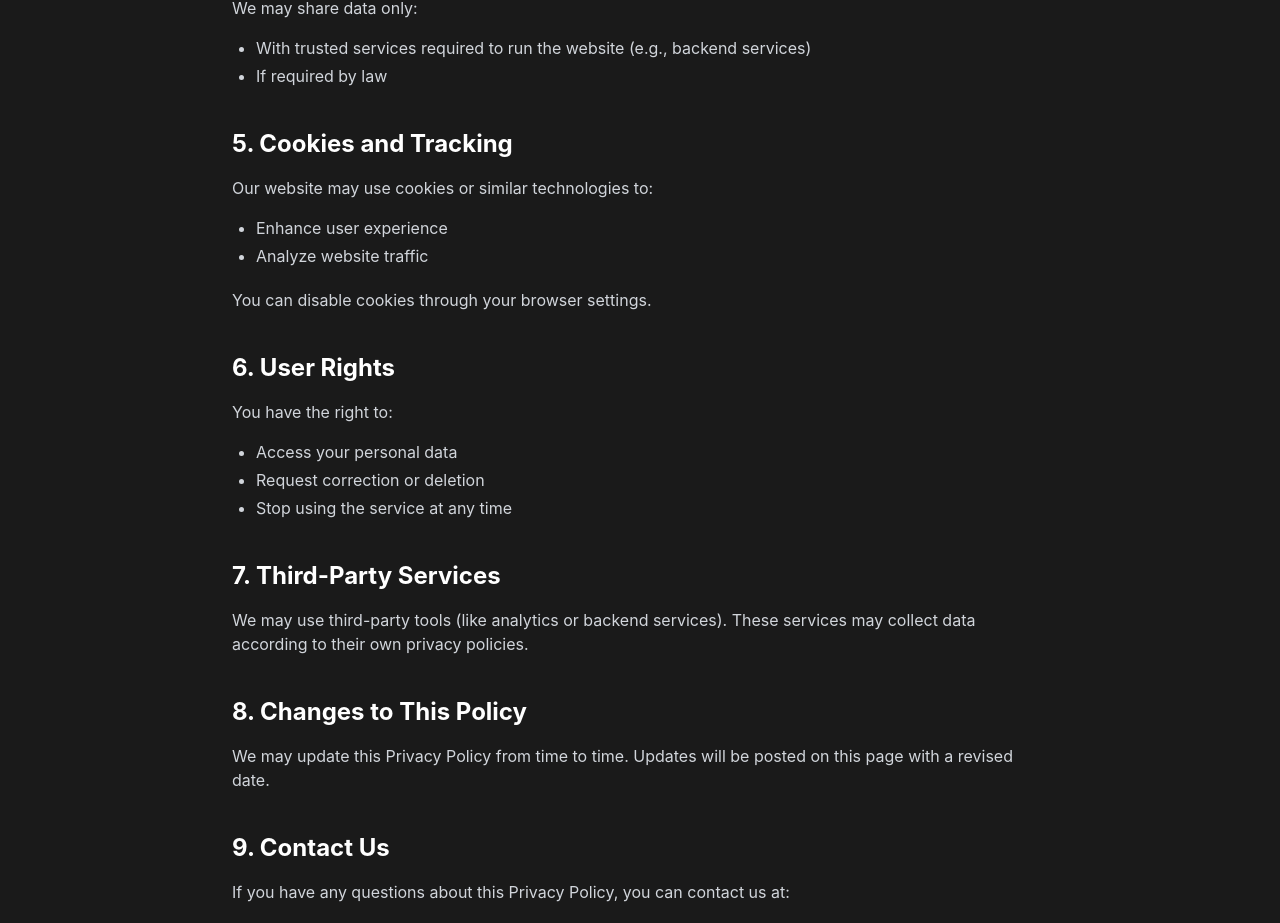
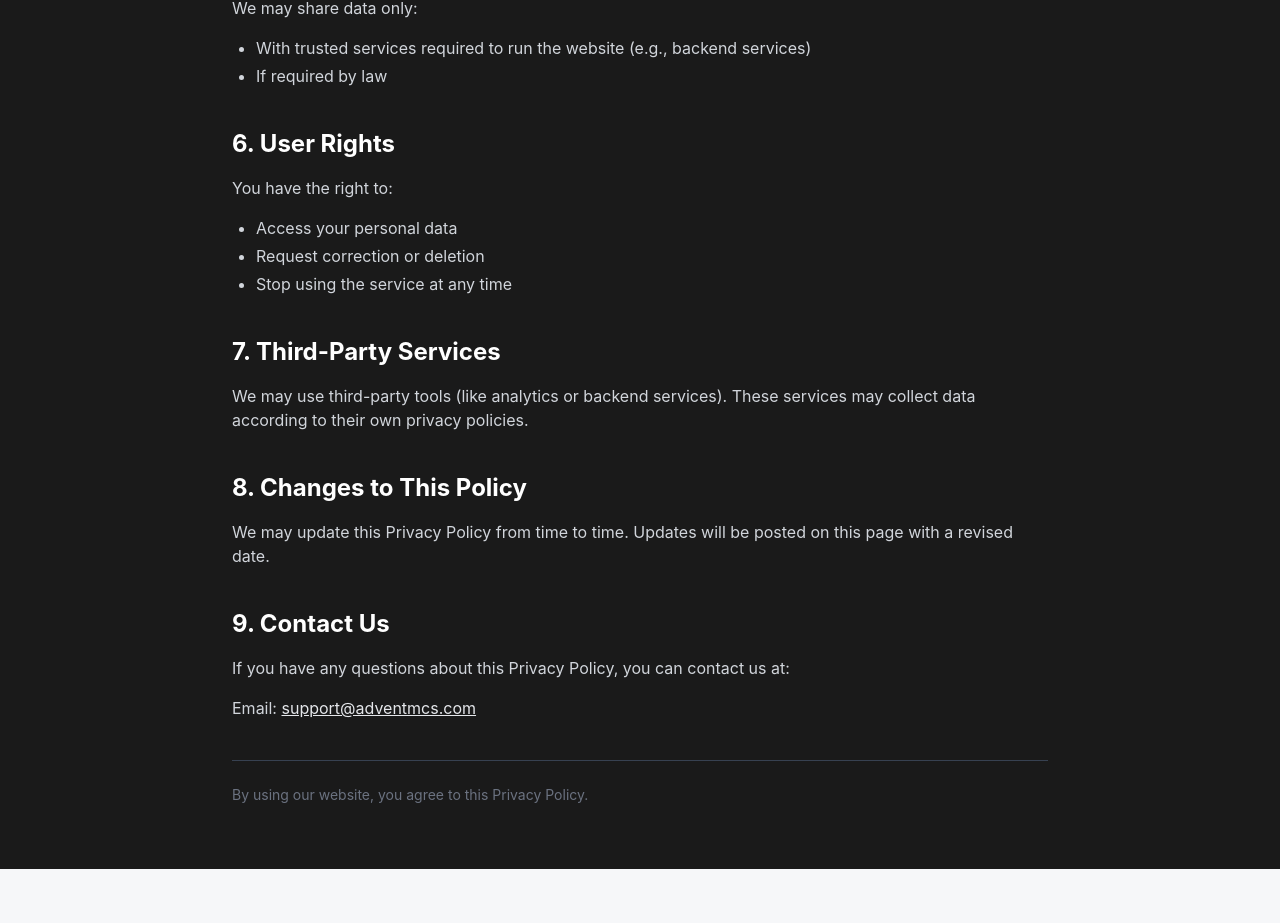
Before and after one commit to Bishtdeepanshu07/reactChart, a React (Vite) app: page /privacy-policy in a window 1280 px wide. Shown: the part 1436-2359 px from the top of the page. After the commit the page ends 2305 px from the top, so only its background shows below. Built offline with nearby package versions, Linux system fonts and the light colour scheme; the HTML template or start-up script is replaced by a standard one.

Commit message:
REMOVED COOKIE DESCRIPTION FROM PRIVACY POLICY

```diff
--- a/src/pages/PrivacyPolicy.tsx
+++ b/src/pages/PrivacyPolicy.tsx
@@ -79,14 +79,6 @@ const PrivacyPolicy = () => {
             </ul>
           </Section>
 
-          <Section title="5. Cookies and Tracking">
-            <p className="mb-4">Our website may use cookies or similar technologies to:</p>
-            <ul className="list-disc pl-6 mb-5 space-y-1">
-              <li>Enhance user experience</li>
-              <li>Analyze website traffic</li>
-            </ul>
-            <p>You can disable cookies through your browser settings.</p>
-          </Section>
 
           <Section title="6. User Rights">
             <p className="mb-4">You have the right to:</p>
```
